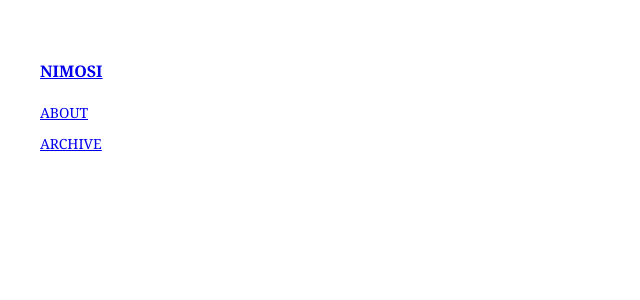
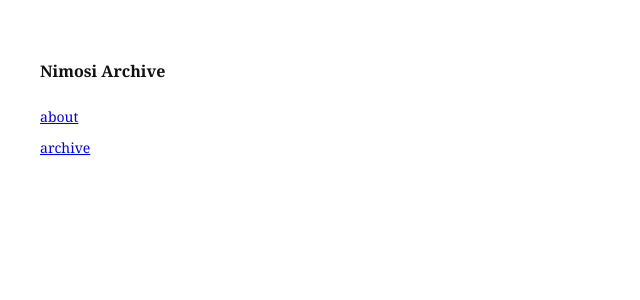
Before and after one commit to Captain-Nimosi/nimosi, a Jekyll site: the page built from index.md, in a window 1280 px wide. Shown: the top 300 px of the page, without its empty margins (0-640 px from the left). Built offline with Jekyll 4.4.1, drawn with Linux system fonts in a browser that asks for light colours.

Commit message:
Refactor home layout with updated links and styles
Updated the page title margin and modified the links section to include 'about' and 'archive' links.

```diff
--- a/_layouts/home.html
+++ b/_layouts/home.html
@@ -3,7 +3,6 @@
 <head>
 <meta charset="UTF-8">
 <title>{{ page.title }}</title>
-
 <style>
   @import url('https://fonts.googleapis.com/css2?family=Noto+Serif:wght@400;700&display=swap');
 
@@ -19,7 +18,7 @@
   .page-title {
     font-weight: 700;
     font-size: 16px;
-    margin-bottom: 16px;
+    margin-bottom: 20px;
   }
 
   .links {
@@ -38,20 +37,11 @@
 </head>
 
 <body>
+  <div class="page-title">{{ site.title }}</div>
 
-<div class="page-title">
-  <a href="{{ site.baseurl }}/">NIMOSI</a>
-</div>
-
-<div class="links">
-  <div>
-    <a href="{{ site.baseurl }}/about/">ABOUT</a>
+  <div class="links">
+    <div><a href="{{ site.baseurl }}/about/">about</a></div>
+    <div><a href="{{ site.baseurl }}/archive/">archive</a></div>
   </div>
-
-  <div>
-    <a href="{{ site.baseurl }}/archive/">ARCHIVE</a>
-  </div>
-</div>
-
 </body>
 </html>
```
